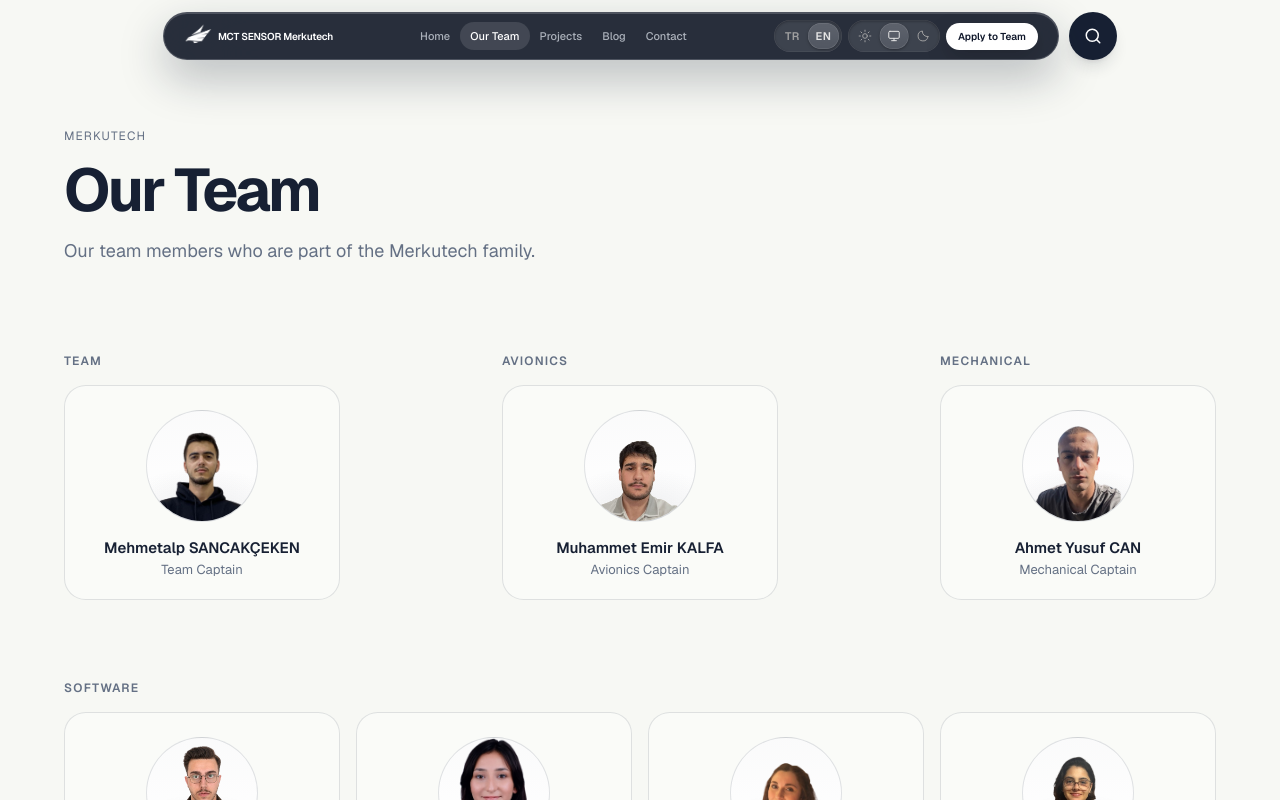
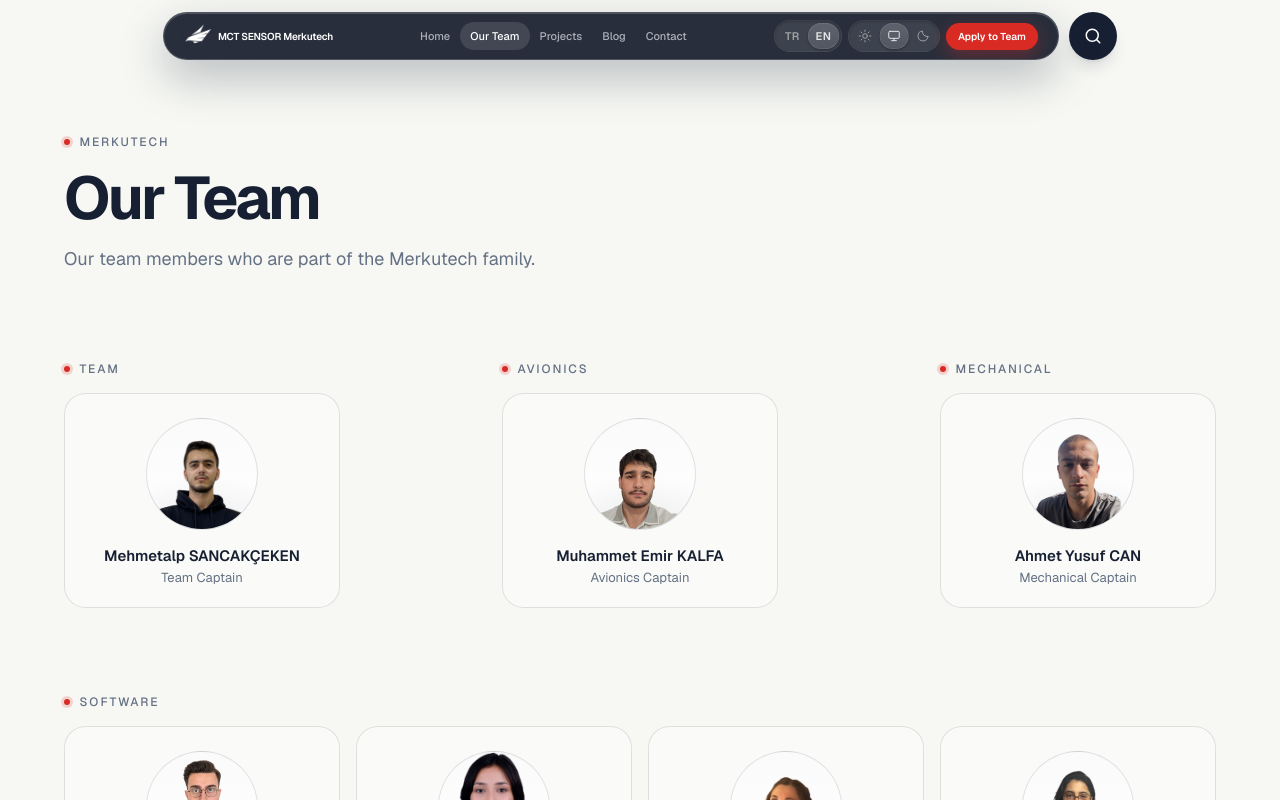
Before and after one commit to Merkutech/merkutech.github.io, a Next.js app: page /team in a window 1280 px wide. Shown: the top 800 px of the page. Built offline with nearby package versions, Linux system fonts and the light colour scheme.

Commit message:
feat(theme): unify section labels and apply brand accent
- Add .eyebrow label style with a brand dot and use it on every page
- Header apply button, scroll progress and text selection use the brand red

```diff
--- a/app/basvuru/page.tsx
+++ b/app/basvuru/page.tsx
@@ -57,7 +57,7 @@ export default function BasvuruPage() {
               initial={{ opacity: 0, y: 12 }}
               animate={{ opacity: 1, y: 0 }}
               transition={{ duration: 0.6, ease: easeOut, delay: 0.3 }}
-              className="text-xs uppercase tracking-widest text-white/70"
+              className="eyebrow !text-white/80"
             >
               {c.label}
             </motion.p>
@@ -84,7 +84,7 @@ export default function BasvuruPage() {
         </motion.ul>
 
         {/* Ekipler */}
-        <p className="mt-20 sm:mt-24 mb-6 text-xs font-semibold uppercase tracking-widest text-muted-foreground">
+        <p className="eyebrow mt-20 sm:mt-24 mb-6">
           {c.pick}
         </p>
 
--- a/app/globals.css
+++ b/app/globals.css
@@ -306,16 +306,6 @@
   color: rgba(226, 232, 240, 0.68) !important;
 }
 
-:root.light .site-header-panel .site-header-cta {
-  background: #ffffff !important;
-  color: #0f172a !important;
-  box-shadow: 0 8px 22px rgba(0, 0, 0, 0.18);
-}
-
-:root.light .site-header-panel .site-header-cta:hover {
-  background: #e5e7eb !important;
-  color: #0f172a !important;
-}
 
 :root.light .tech-demo-card {
   --tech-muted-node: rgba(23, 32, 51, 0.32);
@@ -463,15 +453,6 @@ div:has(> a[href*="spline"]) {
   background: rgba(255, 255, 255, 0.12) !important;
 }
 
-:root.light body .site-header-panel .site-header-cta {
-  background: #ffffff !important;
-  color: #0f172a !important;
-}
-
-:root.light body .site-header-panel .site-header-cta:hover {
-  background: #e5e7eb !important;
-  color: #0f172a !important;
-}
 
 /* Footer — light temada header ile birebir aynı görünüm */
 :root.light .site-footer,
@@ -660,3 +641,39 @@ html.light[data-theme-choice="dark"] .site-mobile-menu .seg-theme [data-choice="
     radial-gradient(120% 70% at 50% 100%, color-mix(in srgb, var(--foreground) 9%, transparent), transparent 70%),
     linear-gradient(180deg, color-mix(in srgb, var(--foreground) 2%, var(--card)), var(--card));
 }
+
+/* Bölüm etiketi — sitenin her yerinde aynı */
+.eyebrow {
+  display: inline-flex;
+  align-items: center;
+  gap: 0.6rem;
+  font-size: 0.75rem;
+  line-height: 1rem;
+  font-weight: 500;
+  letter-spacing: 0.16em;
+  text-transform: uppercase;
+  color: var(--muted-foreground);
+}
+.eyebrow::before {
+  content: "";
+  width: 6px;
+  height: 6px;
+  border-radius: 9999px;
+  background: var(--brand);
+  box-shadow: 0 0 0 3px color-mix(in srgb, var(--brand) 18%, transparent);
+  flex-shrink: 0;
+}
+
+/* Başvuru butonu — marka kırmızısı, her iki temada */
+.site-header-cta {
+  background: var(--brand) !important;
+  color: var(--brand-foreground) !important;
+  box-shadow: 0 6px 18px color-mix(in srgb, var(--brand) 35%, transparent);
+}
+.site-header-cta:hover {
+  background: color-mix(in srgb, var(--brand) 88%, #000) !important;
+}
+
+::selection {
+  background: color-mix(in srgb, var(--brand) 30%, transparent);
+}
--- a/app/iletisim/page.tsx
+++ b/app/iletisim/page.tsx
@@ -89,7 +89,7 @@ export default function IletisimPage() {
           transition={{ duration: 0.7, ease: easeOut, delay: 0.2 }}
           className="max-w-md mx-auto lg:mx-0 w-full"
         >
-          <span className="text-xs font-mono text-neutral-600 tracking-[0.3em] uppercase">
+          <span className="eyebrow">
             {t.contact.label}
           </span>
           <h1 className="text-3xl sm:text-4xl md:text-5xl lg:text-6xl font-bold text-white tracking-tighter mt-3 mb-3 sm:mb-4">
--- a/app/layout.tsx
+++ b/app/layout.tsx
@@ -69,7 +69,7 @@ export default function RootLayout({
         <link rel="preload" as="fetch" href="https://prod.spline.design/kZDDjO5HuC9GJUM2/scene.splinecode" crossOrigin="anonymous" />
         <script dangerouslySetInnerHTML={{ __html: themeScript }} />
       </head>
-      <body className="min-h-full flex flex-col bg-background text-foreground selection:bg-primary/20 transition-colors duration-300">
+      <body className="min-h-full flex flex-col bg-background text-foreground transition-colors duration-300">
         <a
           href="#main-content"
           className="sr-only focus:not-sr-only focus:fixed focus:top-3 focus:left-3 focus:z-[100] focus:px-4 focus:py-2 focus:rounded-full focus:bg-white focus:text-black focus:text-sm focus:font-medium focus:shadow-lg"
--- a/app/not-found.tsx
+++ b/app/not-found.tsx
@@ -32,7 +32,7 @@ export default function NotFound() {
 
       <div className="mx-auto grid w-full max-w-6xl items-center gap-12 lg:grid-cols-[0.95fr_1.05fr]">
         <div>
-          <p className="mb-5 text-xs font-mono uppercase tracking-[0.3em] text-neutral-600">
+          <p className="eyebrow mb-5">
             {labels.signal}
           </p>
           <h1 className="text-5xl font-bold tracking-tighter text-white sm:text-7xl lg:text-8xl">
--- a/app/projelerimiz/page.tsx
+++ b/app/projelerimiz/page.tsx
@@ -38,7 +38,7 @@ export default function ProjelerimizPage() {
             initial={{ opacity: 0 }}
             animate={{ opacity: 1 }}
             transition={{ duration: 0.6 }}
-            className="text-xs font-mono text-neutral-600 tracking-[0.3em] uppercase"
+            className="eyebrow"
           >
             {t.projects.label}
           </motion.span>
@@ -122,7 +122,7 @@ export default function ProjelerimizPage() {
             viewport={{ once: true, margin: "-80px" }}
             transition={{ duration: 0.7, ease: easeOut }}
           >
-            <span className="text-xs font-mono text-neutral-600 tracking-[0.3em] uppercase">
+            <span className="eyebrow">
               {language === "tr" ? "Geçmiş" : "History"}
             </span>
             <h2 className="text-4xl md:text-5xl font-bold text-white tracking-tighter mt-4 mb-10">
@@ -151,7 +151,7 @@ export default function ProjelerimizPage() {
             className="grid grid-cols-1 lg:grid-cols-2 gap-12 lg:gap-16 items-center"
           >
             <div className="order-2 lg:order-1">
-              <span className="text-xs font-mono text-neutral-600 tracking-[0.3em] uppercase">
+              <span className="eyebrow">
                 {t.home.about.label}
               </span>
               <h2 className="text-4xl md:text-5xl font-bold text-white tracking-tighter mt-4 mb-8">
--- a/app/team/page.tsx
+++ b/app/team/page.tsx
@@ -77,7 +77,7 @@ const CARD_GRID = "grid grid-cols-2 sm:grid-cols-3 lg:grid-cols-4 gap-3 sm:gap-4
 const CARD_WIDTH = "w-[calc((100%-0.75rem)/2)] sm:w-[calc((100%-2rem)/3)] lg:w-[calc((100%-3rem)/4)]";
 
 function GroupTitle({ children }: { children: React.ReactNode }) {
-  return <h2 className="mb-4 text-xs font-semibold uppercase tracking-widest text-muted-foreground">{children}</h2>;
+  return <h2 className="eyebrow mb-4">{children}</h2>;
 }
 
 export default function TeamPage() {
@@ -112,7 +112,7 @@ export default function TeamPage() {
           transition={{ duration: 0.6, ease: easeOut }}
           className="max-w-2xl"
         >
-          <p className="text-xs uppercase tracking-widest text-muted-foreground">{c.label}</p>
+          <p className="eyebrow">{c.label}</p>
           <h1 className="mt-4 text-5xl sm:text-6xl font-bold tracking-tighter text-foreground">{c.title}</h1>
           <p className="mt-4 text-base sm:text-lg text-muted-foreground leading-relaxed">{c.description}</p>
         </motion.header>
--- a/components/site-shell.tsx
+++ b/components/site-shell.tsx
@@ -172,7 +172,7 @@ export function SiteShell({ children }: { children: React.ReactNode }) {
                       href={APPLY_URL}
                       whileHover={{ scale: 1.05 }}
                       whileTap={{ scale: 0.97 }}
-                      className="site-header-cta inline-flex items-center px-3 py-1.5 rounded-full bg-white text-black text-[10px] font-semibold hover:bg-neutral-200 transition-colors relative overflow-hidden group"
+                      className="site-header-cta inline-flex items-center px-3 py-1.5 rounded-full text-[10px] font-semibold transition-colors relative overflow-hidden group"
                     >
                       <span className="relative z-10 whitespace-nowrap">{t.cta.apply}</span>
                       <motion.div
```
Also changed, not shown: app/page.tsx (+7 -7 lines).
